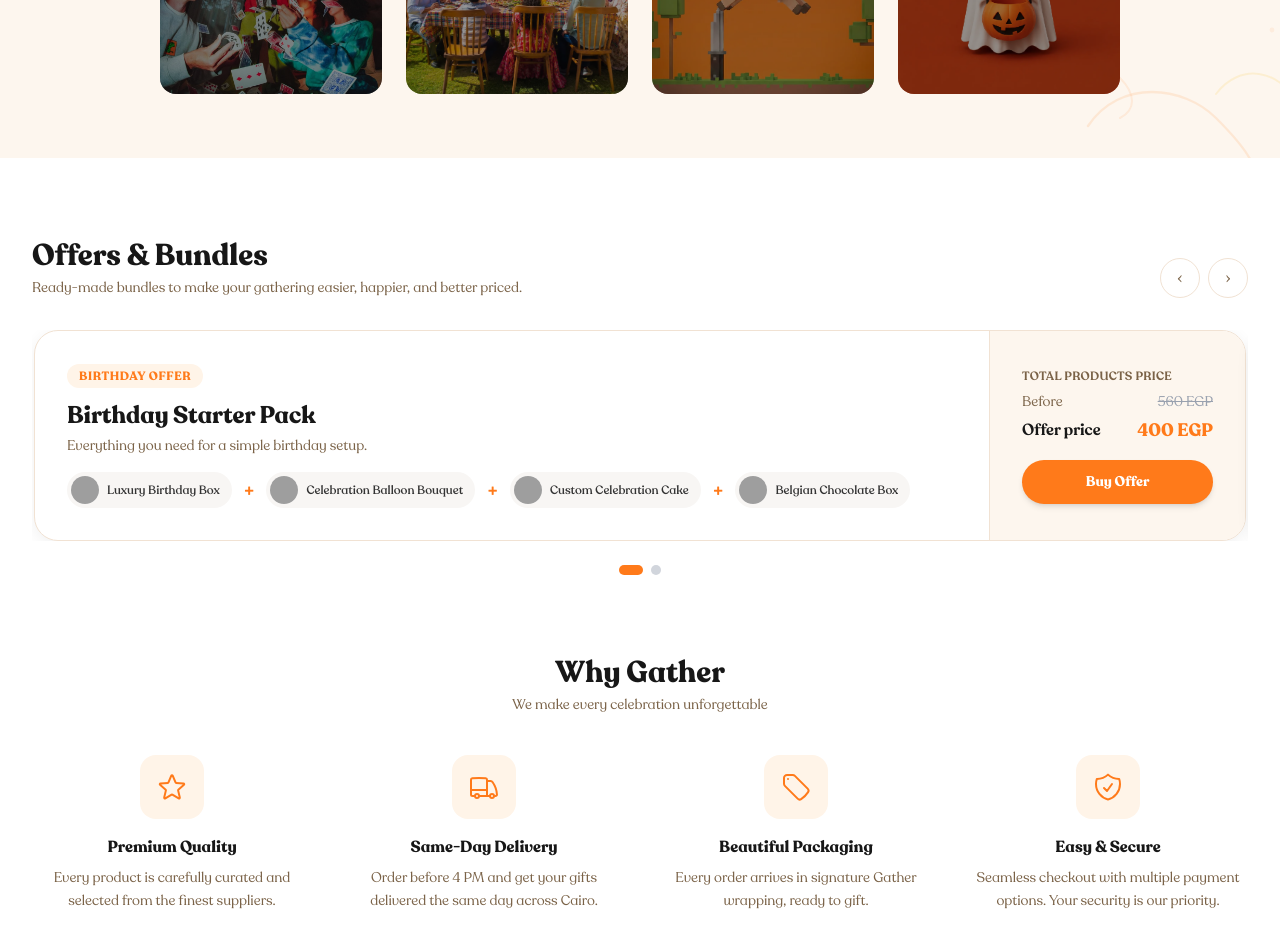
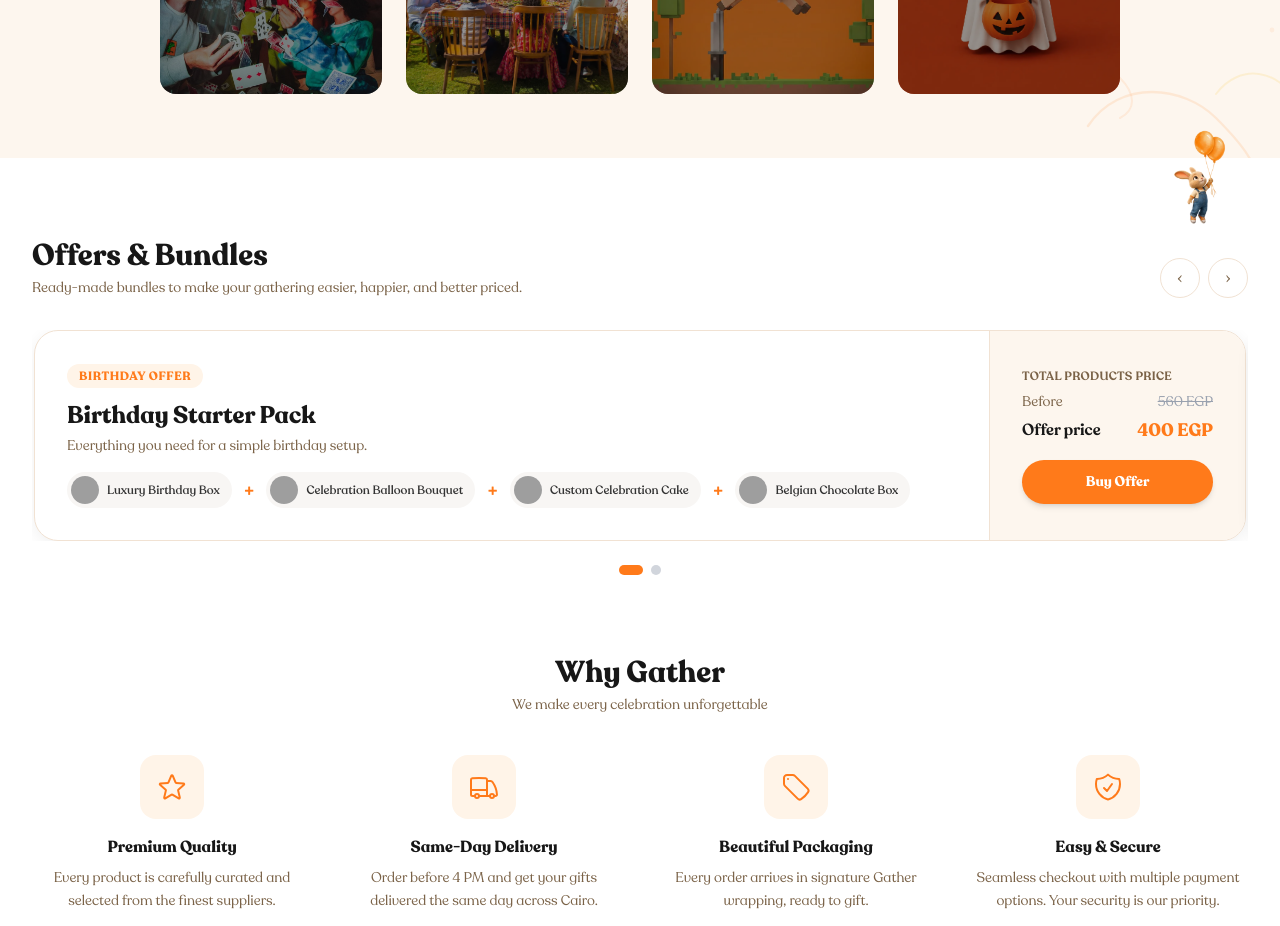
Before and after one commit to Word-of-Mouth-Marketing-agency/gather, a Next.js app: page / in a window 1280 px wide. Shown: the part 2820-3746 px from the top of the page. Built offline with nearby package versions, Linux system fonts and the light colour scheme; grey boxes are pictures that could not be loaded.

Commit message:
feat: add floating rabbit with scroll parallax to offers section

```diff
--- a/src/components/sections/OffersBundlesSection.tsx
+++ b/src/components/sections/OffersBundlesSection.tsx
@@ -3,6 +3,7 @@
 import { useState, useCallback, useRef } from 'react'
 import type { OffersGridSectionProps } from '@/types'
 import { getAllBundles } from '@/lib/data'
+import { useScrollParallax } from '@/lib/useScrollParallax'
 import BundleCard from '@/components/BundleCard'
 
 export default function OffersBundlesSection({ title, subtitle }: OffersGridSectionProps) {
@@ -10,6 +11,7 @@ export default function OffersBundlesSection({ title, subtitle }: OffersGridSect
   const [current, setCurrent] = useState(0)
   const [isTransitioning, setIsTransitioning] = useState(false)
   const trackRef = useRef<HTMLDivElement>(null)
+  const { ref: sectionRef, translateY } = useScrollParallax({ maxTranslate: -100 })
 
   const total = bundles.length
 
@@ -29,7 +31,19 @@ export default function OffersBundlesSection({ title, subtitle }: OffersGridSect
   if (total === 0) return null
 
   return (
-    <section className="max-w-7xl mx-auto px-4 sm:px-6 lg:px-8">
+    <section className="relative max-w-7xl mx-auto px-4 sm:px-6 lg:px-8" ref={sectionRef}>
+      <div
+        className="absolute -top-16 sm:-top-20 right-4 sm:right-8 w-20 h-20 sm:w-24 sm:h-24 pointer-events-none select-none z-10"
+        style={{ transform: `translateY(${translateY}px)` }}
+      >
+        <img
+          src="/assets/gather/floating-rabbit.webp"
+          alt=""
+          className="w-full h-full object-contain"
+          aria-hidden
+        />
+      </div>
+
       <div className="flex items-end justify-between gap-4 mb-8">
         <div>
           <h2 className="text-2xl sm:text-3xl font-black text-[#171717]">{title}</h2>
--- /dev/null
+++ b/src/lib/useScrollParallax.ts
@@ -0,0 +1,56 @@
+'use client'
+
+import { useState, useEffect, useRef, useCallback } from 'react'
+
+interface Options {
+  maxTranslate?: number
+}
+
+export function useScrollParallax({ maxTranslate = -120 }: Options = {}) {
+  const [translateY, setTranslateY] = useState(0)
+  const ref = useRef<HTMLDivElement>(null)
+  const [isInView, setIsInView] = useState(false)
+  const rectRef = useRef<DOMRect | null>(null)
+
+  useEffect(() => {
+    const el = ref.current
+    if (!el) return
+
+    const observer = new IntersectionObserver(
+      ([entry]) => {
+        if (entry.isIntersecting) {
+          rectRef.current = entry.boundingClientRect
+          setIsInView(true)
+        } else {
+          setIsInView(false)
+        }
+      },
+      { threshold: 0 }
+    )
+
+    observer.observe(el)
+    return () => observer.disconnect()
+  }, [])
+
+  const handleScroll = useCallback(() => {
+    if (!isInView || !ref.current) return
+
+    const rect = ref.current.getBoundingClientRect()
+    const windowHeight = window.innerHeight
+    const sectionTop = rect.top
+    const sectionHeight = rect.height
+
+    const progress = Math.max(0, Math.min(1, (windowHeight - sectionTop) / (windowHeight + sectionHeight)))
+
+    setTranslateY(progress * maxTranslate)
+  }, [isInView, maxTranslate])
+
+  useEffect(() => {
+    if (!isInView) return
+    window.addEventListener('scroll', handleScroll, { passive: true })
+    handleScroll()
+    return () => window.removeEventListener('scroll', handleScroll)
+  }, [isInView, handleScroll])
+
+  return { ref, translateY }
+}
```
Also changed, not shown: public/assets/gather/floating-rabbit.webp (added).
